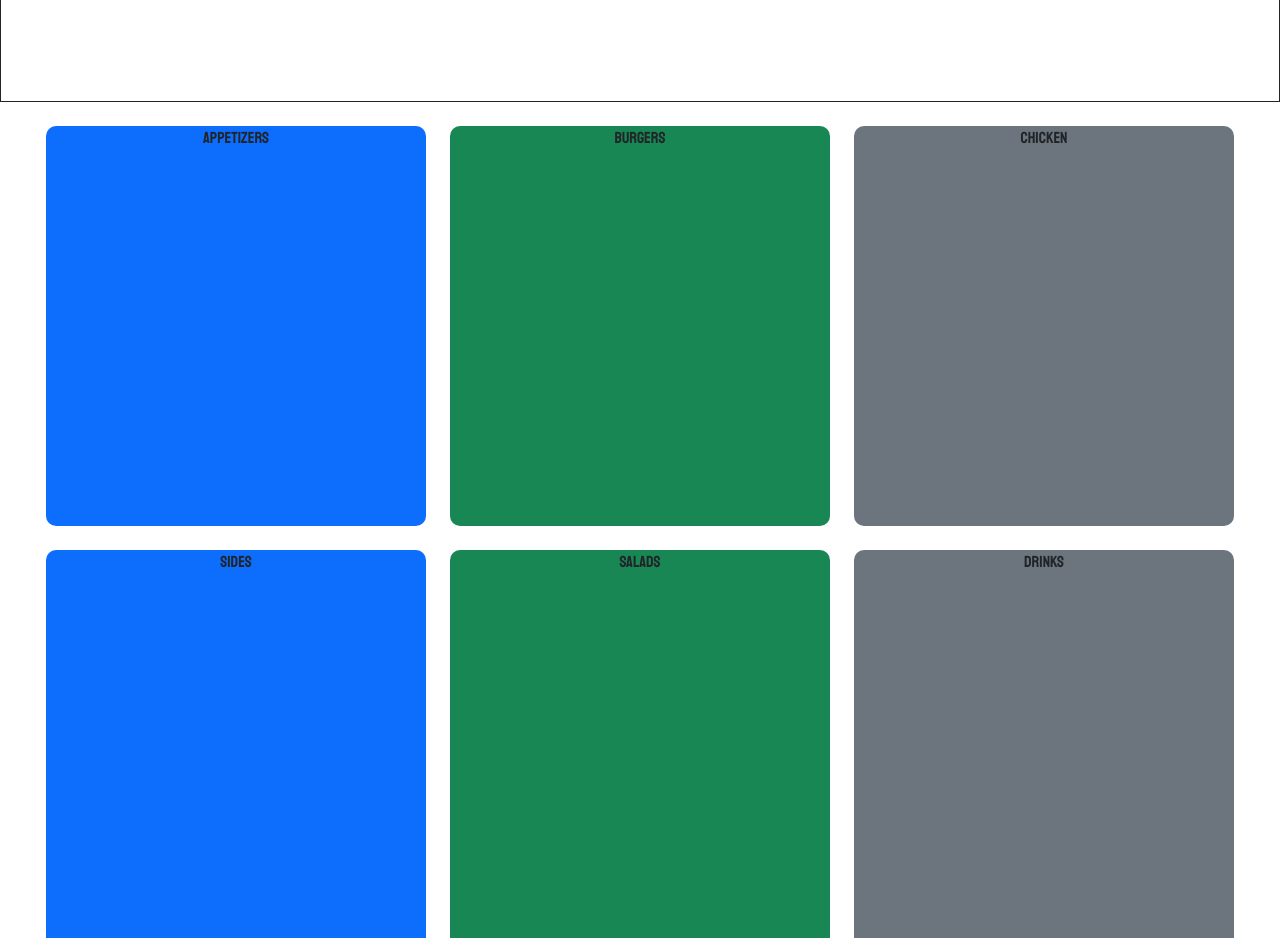
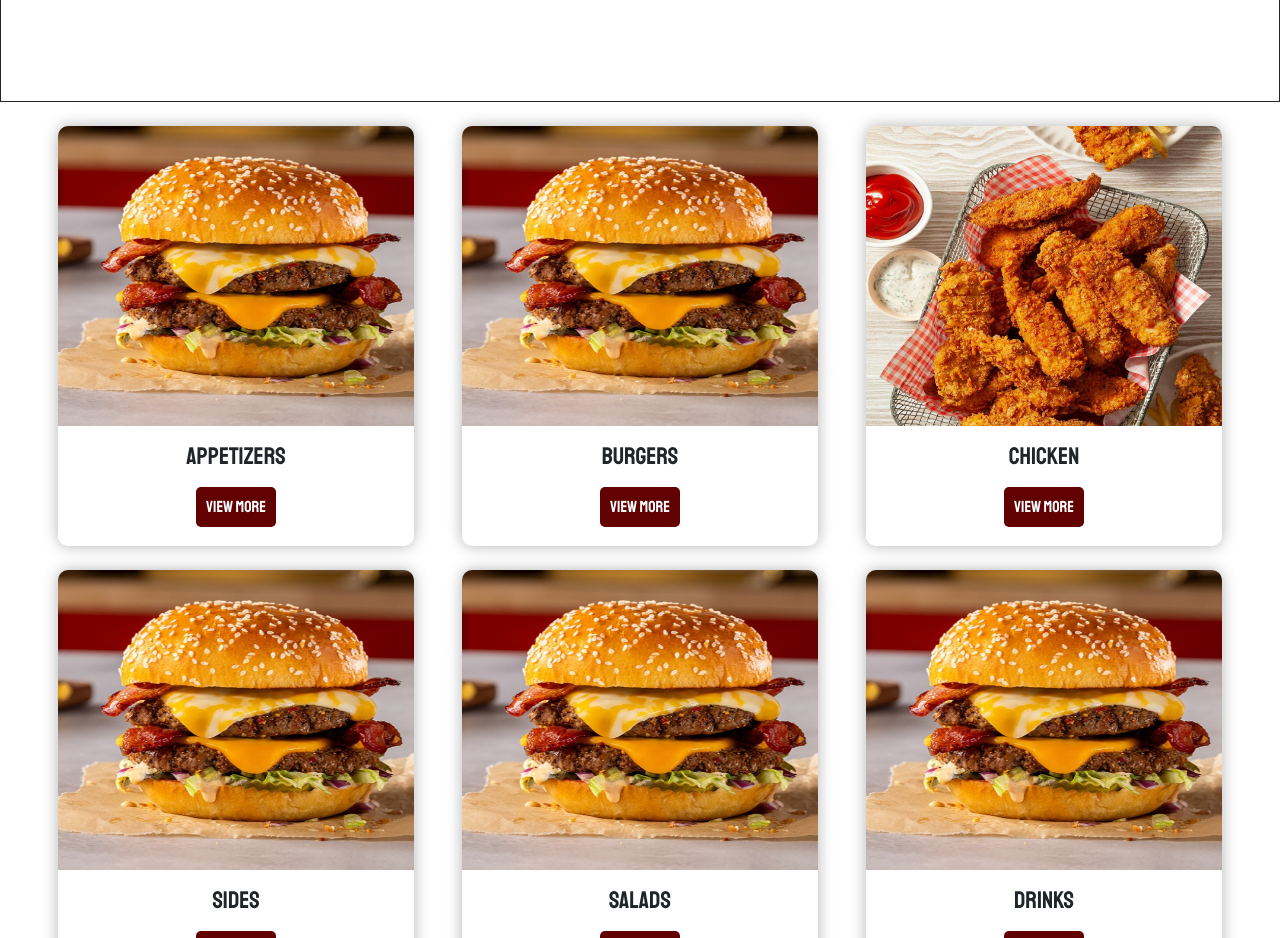
Before and after one commit to AxAnder0095/finestcuisines, a React (Vite) app: page /menu in a window 1280 px wide. Shown: the part 360-1298 px from the top of the page. Built offline with nearby package versions, Linux system fonts and the light colour scheme.

Commit message:
setting up sub routes for menu

```diff
--- a/src/App.jsx
+++ b/src/App.jsx
@@ -5,6 +5,7 @@ import Home from "./pages/Home/Home.jsx";
 import Menu from "./pages/Menu/Menu.jsx";
 import Locations from "./pages/Locations/Locations.jsx";
 import About from "./pages/About/About.jsx";
+import Appetizers from "./pages/Menu/SubMenu/Appetizers.jsx";
 
 function App() {
 
@@ -14,7 +15,9 @@ function App() {
           <Routes>
               <Route path={"/"} element={<Layout/>}>
                   <Route index element={<Home/>}/>
-                  <Route path={'/menu'} element={<Menu/>}/>
+                  <Route path={'/menu'} element={<Menu/>}>
+                      <Route path={'appetizers'} element={<Appetizers/>}/>
+                  </Route>
                   <Route path={'/locations'} element={<Locations/>}/>
                   <Route path={'/about'} element={<About/>}/>
               </Route>
--- a/src/pages/Menu/Menu.jsx
+++ b/src/pages/Menu/Menu.jsx
@@ -1,4 +1,7 @@
 import './MenuStyles.css'
+import BURGER from '../imgs/burg.jpg'
+import CHICKEN from '../imgs/tenders.jpg'
+import {Link} from 'react-router-dom'
 
 function Menu(){
     return (
@@ -9,14 +12,62 @@ function Menu(){
                 </div>
             </div>
             <div className='row d-flex justify-content-center gap-4 mt-4 mb-4' id='menu-container-foods-1'>
-                <div className='col-2 bg-primary text-center menu-type'>Appetizers</div>
-                <div className='col-2 bg-success text-center menu-type'>Burgers</div>
-                <div className='col-2 bg-secondary text-center menu-type'>Chicken</div>
+                <div className='col-2 text-center menu-type'>
+                    <div className='inner-menu-type'>
+                        <div>
+                            <img src={BURGER} alt="appetizer image" className='menu-images'/>
+                        </div>
+                        <h4 className='pt-3 pb-3'>Appetizers</h4>
+                        <Link to={"/menu/appetizers"} className='sub-menu-button'> View More</Link>
+                    </div>
+                </div>
+                <div className='col-2 text-center menu-type'>
+                    <div className='inner-menu-type'>
+                        <div>
+                            <img src={BURGER} alt="appetizer image" className='menu-images'/>
+                        </div>
+                        <h4 className='pt-3 pb-3'>Burgers</h4>
+                        <Link to={"/"} className='sub-menu-button'> View More</Link>
+                    </div>
+                </div>
+                <div className='col-2 text-center menu-type'>
+                    <div className='inner-menu-type'>
+                        <div>
+                            <img src={CHICKEN} alt="appetizer image" className='menu-images'/>
+                        </div>
+                        <h4 className='pt-3 pb-3'>Chicken</h4>
+                        <Link to={"/"} className='sub-menu-button'> View More</Link>
+                    </div>
+                </div>
             </div>
             <div className='row d-flex justify-content-center gap-4 mt-4 mb-4' id='menu-container-foods-2'>
-                <div className='col-2 bg-primary text-center menu-type'>Sides</div>
-                <div className='col-2 bg-success text-center menu-type'>Salads</div>
-                <div className='col-2 bg-secondary text-center menu-type'>Drinks</div>
+                <div className='col-2 text-center menu-type'>
+                    <div className='inner-menu-type'>
+                        <div>
+                            <img src={BURGER} alt="appetizer image" className='menu-images'/>
+                        </div>
+                        <h4 className='pt-3 pb-3'>Sides</h4>
+                        <Link to={"/"} className='sub-menu-button'> View More</Link>
+                    </div>
+                </div>
+                <div className='col-2 text-center menu-type'>
+                    <div className='inner-menu-type'>
+                        <div>
+                            <img src={BURGER} alt="appetizer image" className='menu-images'/>
+                        </div>
+                        <h4 className='pt-3 pb-3'>Salads</h4>
+                        <Link to={"/"} className='sub-menu-button'> View More</Link>
+                    </div>
+                </div>
+                <div className='col-2 text-center menu-type'>
+                    <div className='inner-menu-type'>
+                        <div>
+                            <img src={BURGER} alt="appetizer image" className='menu-images'/>
+                        </div>
+                        <h4 className='pt-3 pb-3'>Drinks</h4>
+                        <Link to={"/"} className='sub-menu-button'> View More</Link>
+                    </div>
+                </div>
             </div>
         </div>
     )
--- a/src/pages/Menu/MenuStyles.css
+++ b/src/pages/Menu/MenuStyles.css
@@ -13,6 +13,33 @@
 
 .menu-type{
     width: 380px;
-    height: 400px;
+    height: 420px;
     border-radius: 10px;
 }
+
+.inner-menu-type{
+    height: 420px;
+    border-radius: 10px;
+    box-shadow: 0 0 15px rgba(0, 0, 0, 0.3);
+}
+
+.menu-images{
+    width: 100%;
+    height: 300px;
+    border-top-left-radius: 10px;
+    border-top-right-radius: 10px;
+}
+
+.sub-menu-button{
+    background-color: var(--secondary-bg);
+    color: var(--primary-text-color);
+    padding: 10px;
+    margin-top: 50px;
+    text-decoration: none;
+    border-radius: 5px;
+    transition: 0.3s ease;
+}
+
+.sub-menu-button:hover{
+    background-color: red;
+}
--- /dev/null
+++ b/src/pages/Menu/SubMenu/Appetizers.jsx
@@ -0,0 +1,11 @@
+function Appetizers(){
+    return (
+        <>
+            <div className=''>
+                jlkadjf
+            </div>
+        </>
+    )
+}
+
+export default Appetizers
```
Also changed, not shown: src/pages/Menu/SubMenu/Burgers.jsx (added, +9 -0 lines), src/pages/Menu/SubMenu/Chicken.jsx (added, +9 -0 lines), src/pages/Menu/SubMenu/Drinks.jsx (added, +9 -0 lines), src/pages/Menu/SubMenu/Salads.jsx (added, +9 -0 lines), src/pages/Menu/SubMenu/Sides.jsx (added, +9 -0 lines).
